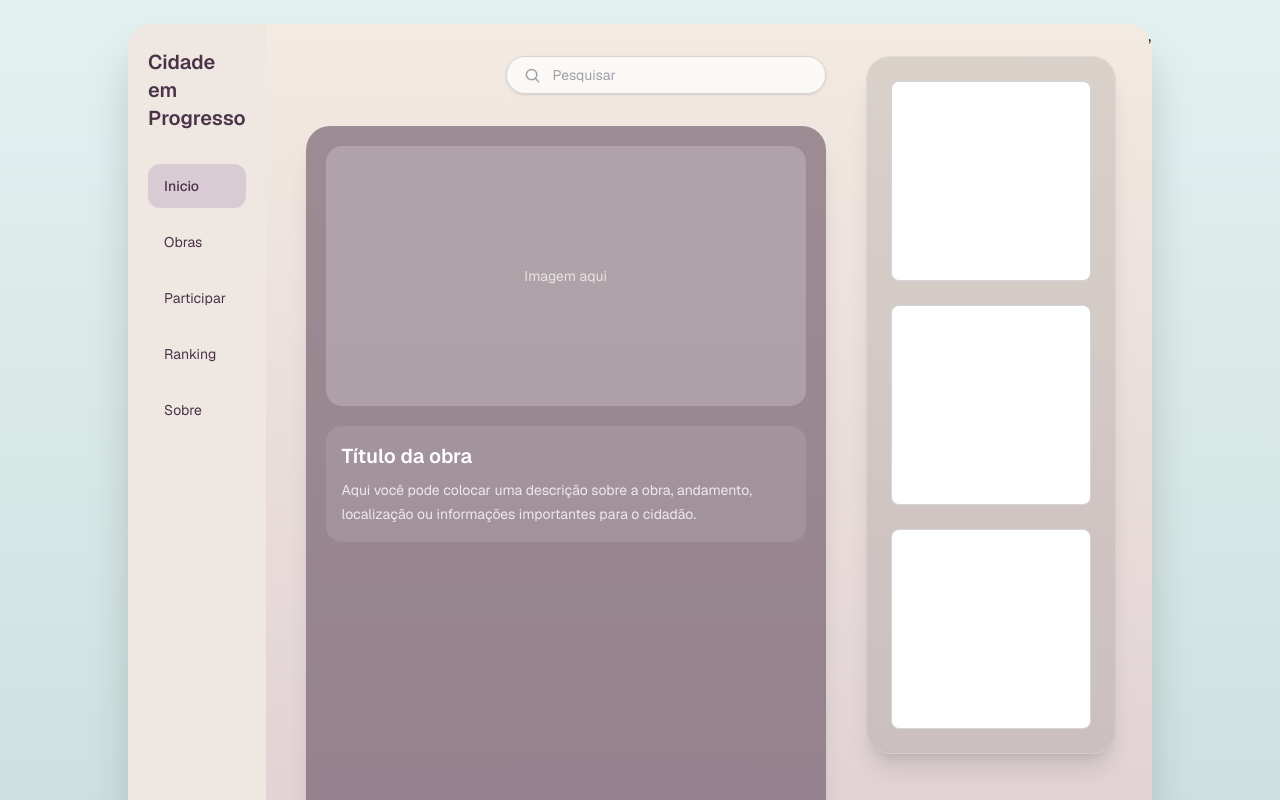
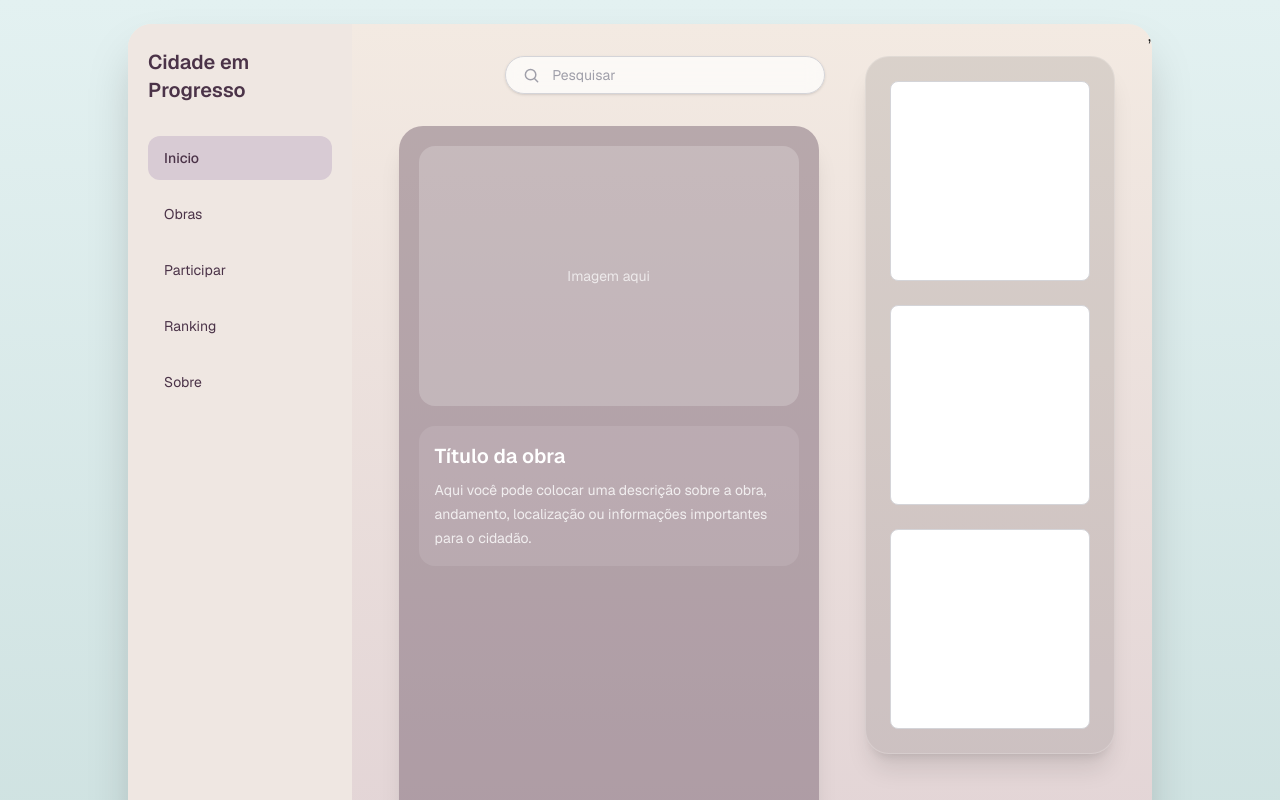
Before and after one commit to TornadoP/Cidade-Em-Progresso, a Next.js app: page / in a window 1280 px wide. Shown: the top 800 px of the page. Built offline with nearby package versions, Linux system fonts and the light colour scheme.

Commit message:
alteração proporção

```diff
--- a/app/page.tsx
+++ b/app/page.tsx
@@ -6,9 +6,9 @@ import Image from "next/image";
 export default function Home() {
   return (
     <div className="flex min-h-screen items-center justify-center bg-gradient-to-b from-[#E3F1F1] to-[#CBDfde] font-sans p-6">
-      <main className="flex min-h-[850px] w-full max-w-5xl overflow-hidden rounded-3xl bg-gradient-to-b from-[#F3EAE2] to-[#E0D1D4] shadow-2xl">
+      <main className="flex min-h-[950px] w-full max-w-5xl overflow-hidden rounded-3xl bg-gradient-to-b from-[#F3EAE2] to-[#E0D1D4] shadow-2xl">
         {/* SIDEBAR ESQUERDA - a cor #4B3348 é um tom de roxo, ou lilas */}
-        <aside className="flex w-64 flex-col bg-[#EFE7E2] px-5 py-6 text-[#4B3348]">
+        <aside className="flex w-56 flex-col bg-[#EFE7E2] px-5 py-6 text-[#4B3348]">
           <h1 className="mb-8 text-xl font-semibold">Cidade em Progresso</h1>
 
           <nav className="flex flex-col gap-3 text-sm">
@@ -77,7 +77,7 @@ export default function Home() {
           </div>
           {/* Card central com imagem e descrição */}
           <div className="flex flex-1 items-center-top justify-center">
-            <div className="w-[520px] rounded-3xl bg-[#4B3348]/50 p-5 shadow-xl">
+            <div className="w-[420px] rounded-3xl bg-[#4B3348]/35 p-5 shadow-xl">
               {/* Área da imagem */}
               <div className="flex h-[260px] w-full items-center justify-center rounded-2xl bg-white/20">
                 <span className="text-sm text-white/70">Imagem aqui</span>
```
